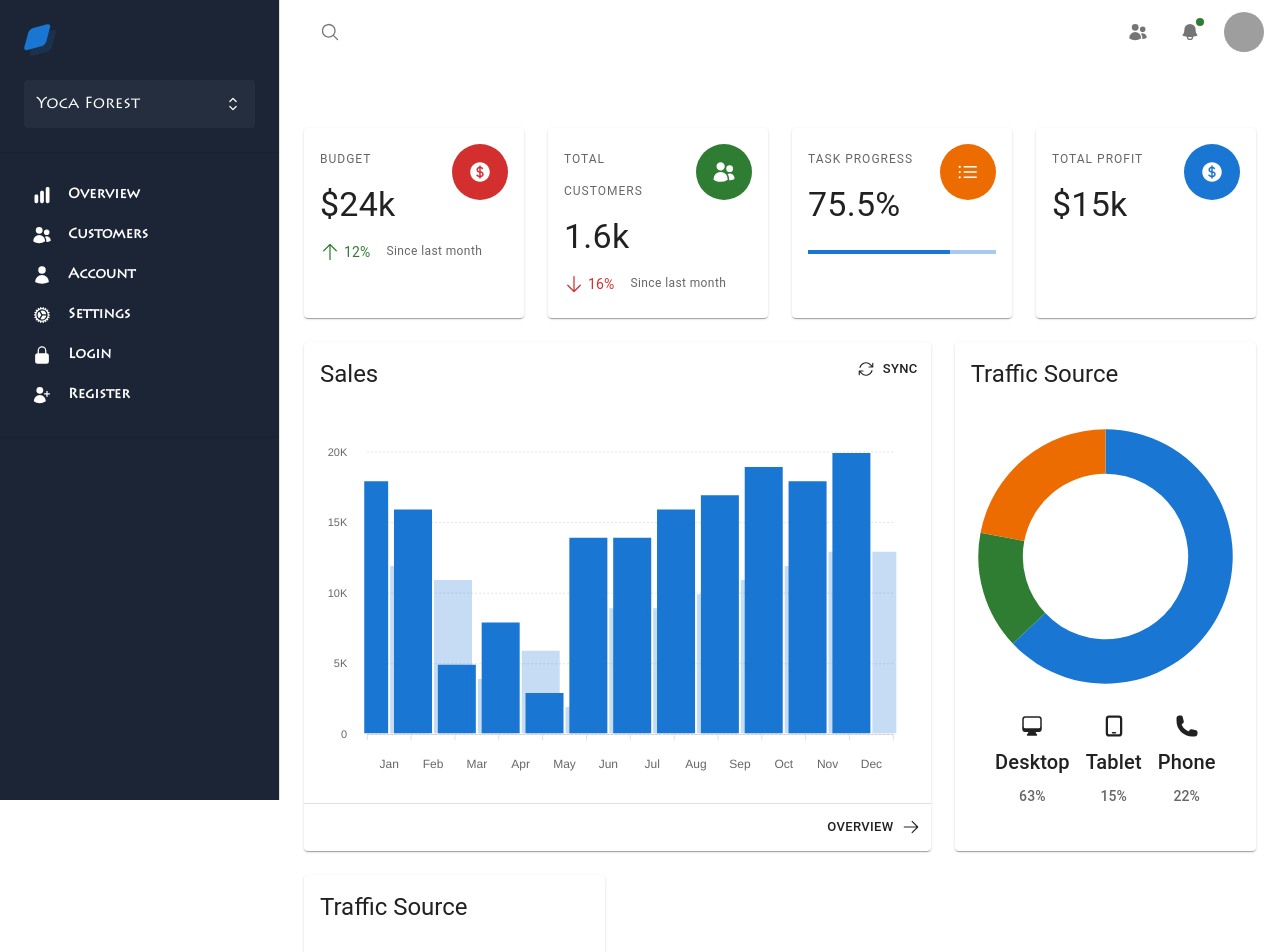
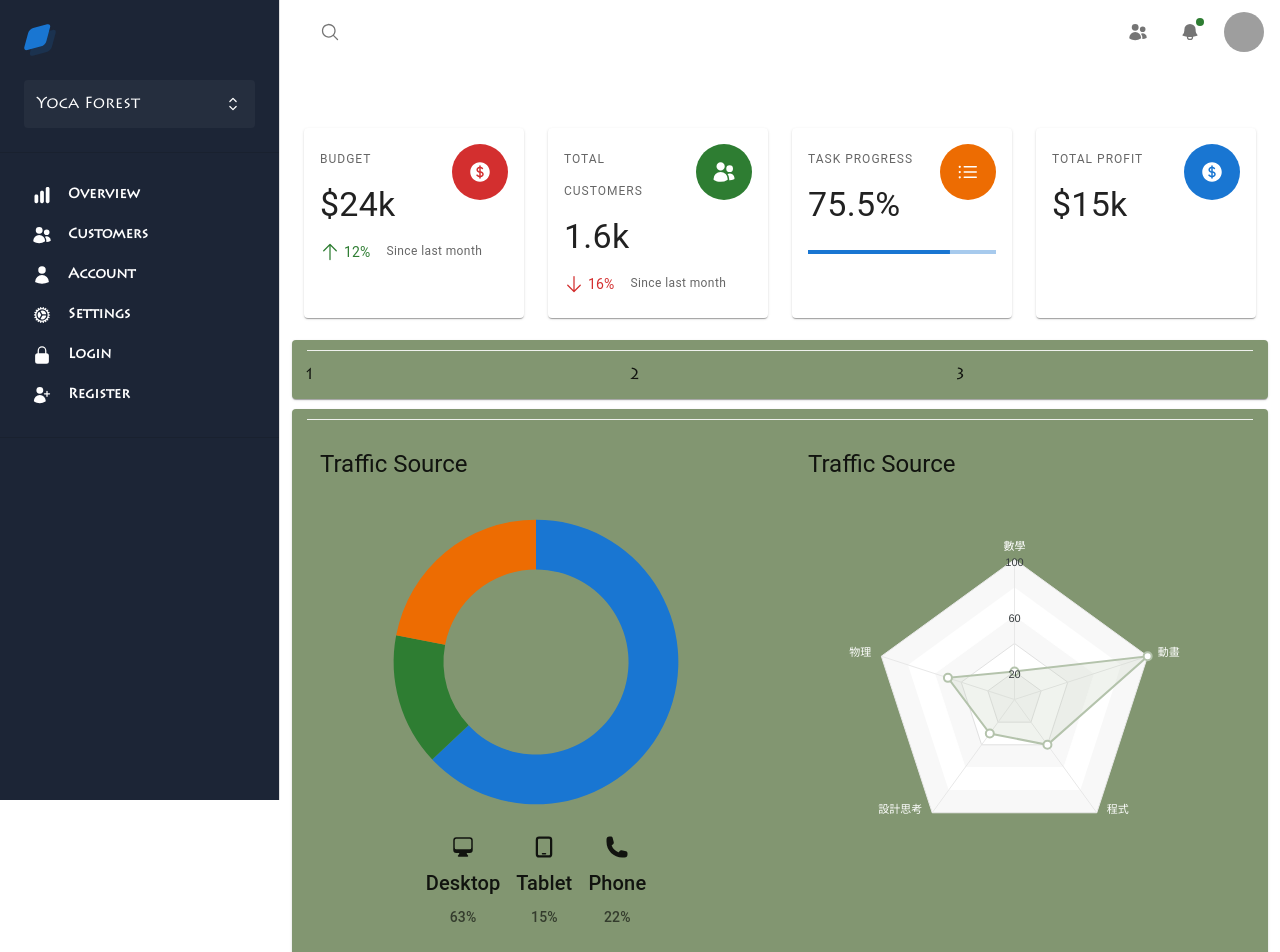
Before and after one commit to chenhanting-ibuypower/hyte-backend, a Next.js app: page /admin/customers/1 in a window 1280 px wide. Shown: the top 952 px of the page. Built offline with nearby package versions, Linux system fonts and the light colour scheme; grey boxes are pictures that could not be loaded.

Commit message:
feat: green admin

```diff
--- a/app/admin/customers/[id]/page.tsx
+++ b/app/admin/customers/[id]/page.tsx
@@ -3,7 +3,13 @@
 import Head from "next/head";
 import SignOut from "@/components/sign-out";
 import { subDays, subHours } from "date-fns";
-import { Box, Container, Unstable_Grid2 as Grid } from "@mui/material";
+import {
+  Box,
+  Card,
+  Container,
+  Unstable_Grid2 as Grid,
+  Divider,
+} from "@mui/material";
 import { OverviewBudget } from "@/components/sections/overview/overview-budget";
 import { OverviewLatestOrders } from "@/components/sections/overview/overview-latest-orders";
 import { OverviewLatestProducts } from "@/components/sections/overview/overview-latest-products";
@@ -52,7 +58,7 @@ const Page = () => (
           <Grid xs={12} sm={6} lg={3}>
             <OverviewTotalProfit sx={{ height: "100%" }} value="$15k" />
           </Grid>
-          <Grid xs={12} lg={8}>
+          <Grid xs={12} lg={8} hidden>
             <OverviewSales
               chartSeries={[
                 {
@@ -67,16 +73,62 @@ const Page = () => (
               sx={{ height: "100%" }}
             />
           </Grid>
-          <Grid xs={12} md={6} lg={4}>
+
+          <Card
+            sx={{
+              display: "flex",
+              flexDirection: "row",
+              flexWrap: "wrap",
+              width: "100%",
+              margin: "10px auto",
+              backgroundColor: "#829671",
+            }}
+          >
+            <Divider
+              sx={{
+                width: "97%",
+                borderBottom: "1px solid #eff1ed",
+                paddingTop: "10px",
+                margin: "0 auto",
+              }}
+            />
+            <Grid xs={12} md={4}>1</Grid>
+            <Grid xs={12} md={4}>2</Grid>
+            <Grid xs={12} md={4}>3</Grid>
+          </Card>
+
+          <Card
+            sx={{
+              display: "flex",
+              flexDirection: "row",
+              flexWrap: "wrap",
+              width: "100%",
+              backgroundColor: "#829671",
+            }}
+          >
+            <Divider
+              sx={{
+                width: "97%",
+                borderBottom: "1px solid #eff1ed",
+                paddingTop: "10px",
+                margin: "0 auto",
+              }}
+            />
+            <Grid xs={12} md={6}>
               <OverviewTraffic
                 chartSeries={[63, 15, 22]}
                 labels={["Desktop", "Tablet", "Phone"]}
                 sx={{ height: "100%" }}
               />
             </Grid>
-          <Grid xs={12} md={6} lg={4}>
-            <ApexChart />
+            <Grid xs={12} md={6}>
+              <ApexChart
+                chartSeries={[20, 100, 40, 30, 50]}
+                labels={["數學", "動畫", "程式", "設計思考", "物理"]}
+                sx={{ height: "100%" }}
+              />
             </Grid>
+          </Card>
           <Grid xs={12} md={6} lg={4}></Grid>
           <Grid xs={12} md={12} lg={8}></Grid>
         </Grid>
--- a/components/sections/overview/overview-traffic.js
+++ b/components/sections/overview/overview-traffic.js
@@ -4,7 +4,6 @@ import DeviceTabletIcon from '@heroicons/react/24/solid/DeviceTabletIcon';
 import PhoneIcon from '@heroicons/react/24/solid/PhoneIcon';
 import {
   Box,
-  Card,
   CardContent,
   CardHeader,
   Stack,
@@ -85,7 +84,7 @@ export const OverviewTraffic = (props) => {
   const chartOptions = useChartOptions(labels);
 
   return (
-    <Card sx={sx}>
+    <Box sx={sx}>
       <CardHeader title="Traffic Source" />
       <CardContent>
         <Chart
@@ -132,7 +131,7 @@ export const OverviewTraffic = (props) => {
           })}
         </Stack>
       </CardContent>
-    </Card>
+    </Box>
   );
 };
 
--- a/components/sections/overview/radar-chart.js
+++ b/components/sections/overview/radar-chart.js
@@ -1,47 +1,50 @@
 "use client";
 
-import * as PropTypes from "prop-types";
-import ReactApexChart from "react-apexcharts";
-import React from "react";
-import { Card, CardContent, CardHeader } from "@mui/material";
-class ApexChart extends React.Component {
-  constructor(props) {
-    super(props);
+import PropTypes from 'prop-types';
+import React, { useState } from 'react';
+import ReactApexChart from 'react-apexcharts';
+import {Box, CardContent, CardHeader} from '@mui/material';
 
-    this.state = {
-      series: [
+const ApexChart = (props) => {
+  const { chartSeries, labels, sx } = props;
+  const [showMenu, setShowMenu] = useState(false);
+  const seriesData = [
     {
-          name: "Series 1",
-          data: [20, 100, 40, 30, 50, 80, 33],
+      name: 'Series 1',
+      data: chartSeries,
     },
-      ],
-      options: {
+  ];
+  const optionsData = {
     chart: {
       height: 350,
-          type: "radar",
+      type: 'radar',
+      toolbar: {
+        show: true,
+        tools: {
+          download: false,
+        },
+      },
     },
     dataLabels: {
-          enabled: true,
+      enabled: false,
     },
     plotOptions: {
       radar: {
         size: 140,
         polygons: {
-              strokeColors: "#e9e9e9",
+          strokeColors: ['#e9e9e9', 'transparent', '#ffffff'],
           fill: {
-                colors: ["#f8f8f8", "#fff"],
+            colors: ['#f8f8f8', '#fff'],
           },
         },
       },
     },
-        title: {
-          text: "Radar with Polygon Fill",
-        },
-        colors: ["#FF4560"],
+    title: {},
+    colors: ['#b4c3ac'],
     markers: {
       size: 4,
-          colors: ["#fff"],
-          strokeColor: "#FF4560",
+      colors: ['#fff'],
+      strokeColor: '#b4c3ac',
       strokeWidth: 2,
     },
     tooltip: {
@@ -52,49 +55,41 @@ class ApexChart extends React.Component {
       },
     },
     xaxis: {
-          categories: [
-            "Sunday",
-            "Monday",
-            "Tuesday",
-            "Wednesday",
-            "Thursday",
-            "Friday",
-            "Saturday",
-          ],
+      categories: labels,
+      labels: {
+        style: {
+          colors: labels.map (_ => '#FFFFFF'), // Replace with your desired font color
+        },
+      },
     },
     yaxis: {
-          tickAmount: 7,
+      tickAmount: 5,
       labels: {
         formatter: function (val, i) {
           if (i % 2 === 0) {
             return val;
           } else {
-                return "";
+            return '';
           }
         },
       },
     },
-      },
   };
-  }
 
-  render() {
   return (
-      <Card sx={{ height: "100%" }}>
+    <Box sx={{ height: '100%', ...sx }}>
       <CardHeader title="Traffic Source" />
       <CardContent>
         <div id="chart">
           <ReactApexChart
-              options={this.state.options}
-              series={this.state.series}
+            options={optionsData}
+            series={seriesData}
             type="radar"
             height={350}
           />
         </div>
       </CardContent>
-      </Card>
+    </Box>
   );
-  }
-}
-
+};
 export default ApexChart;
```
Lines whose indentation alone changed are shown as unchanged.
